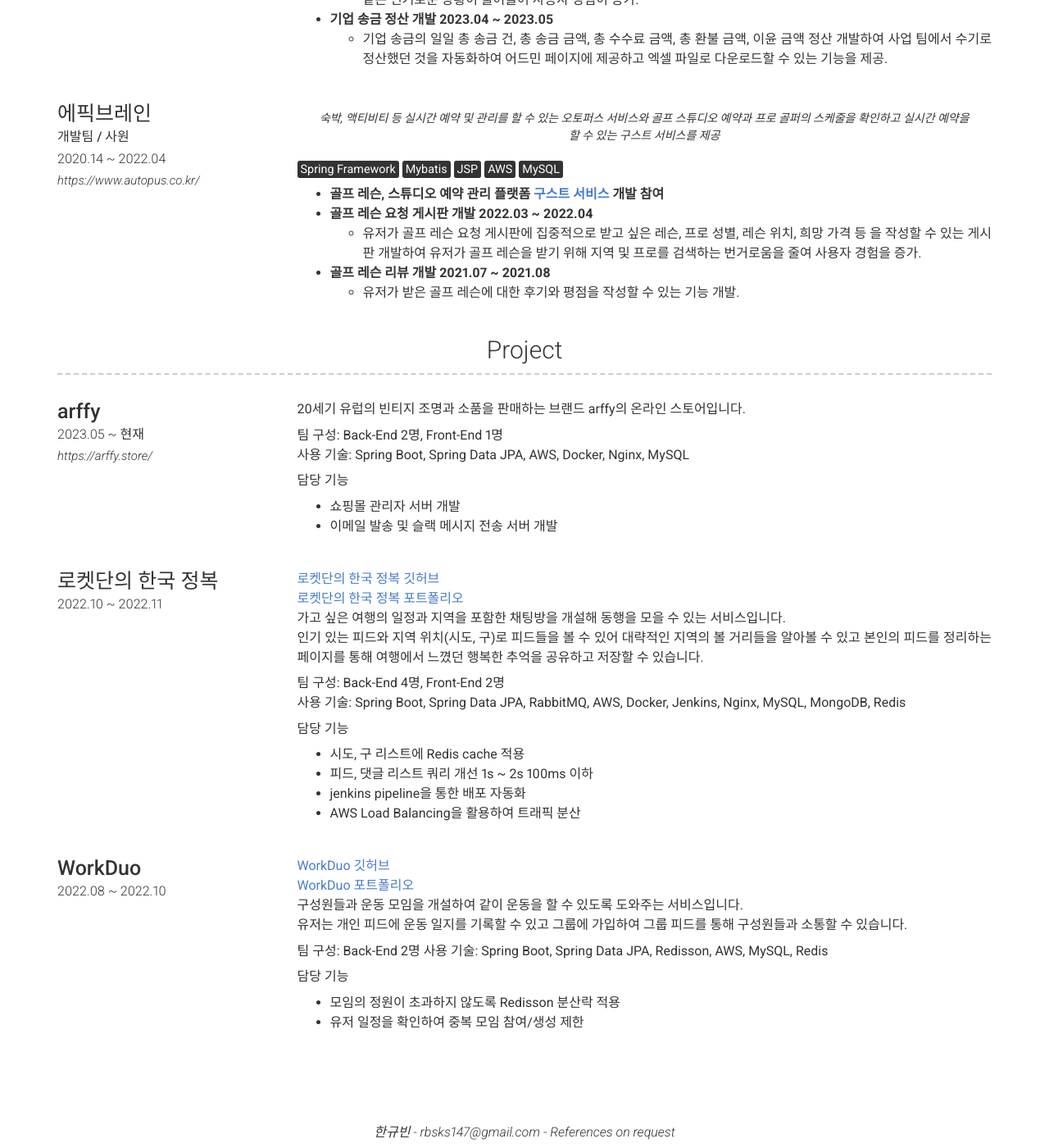
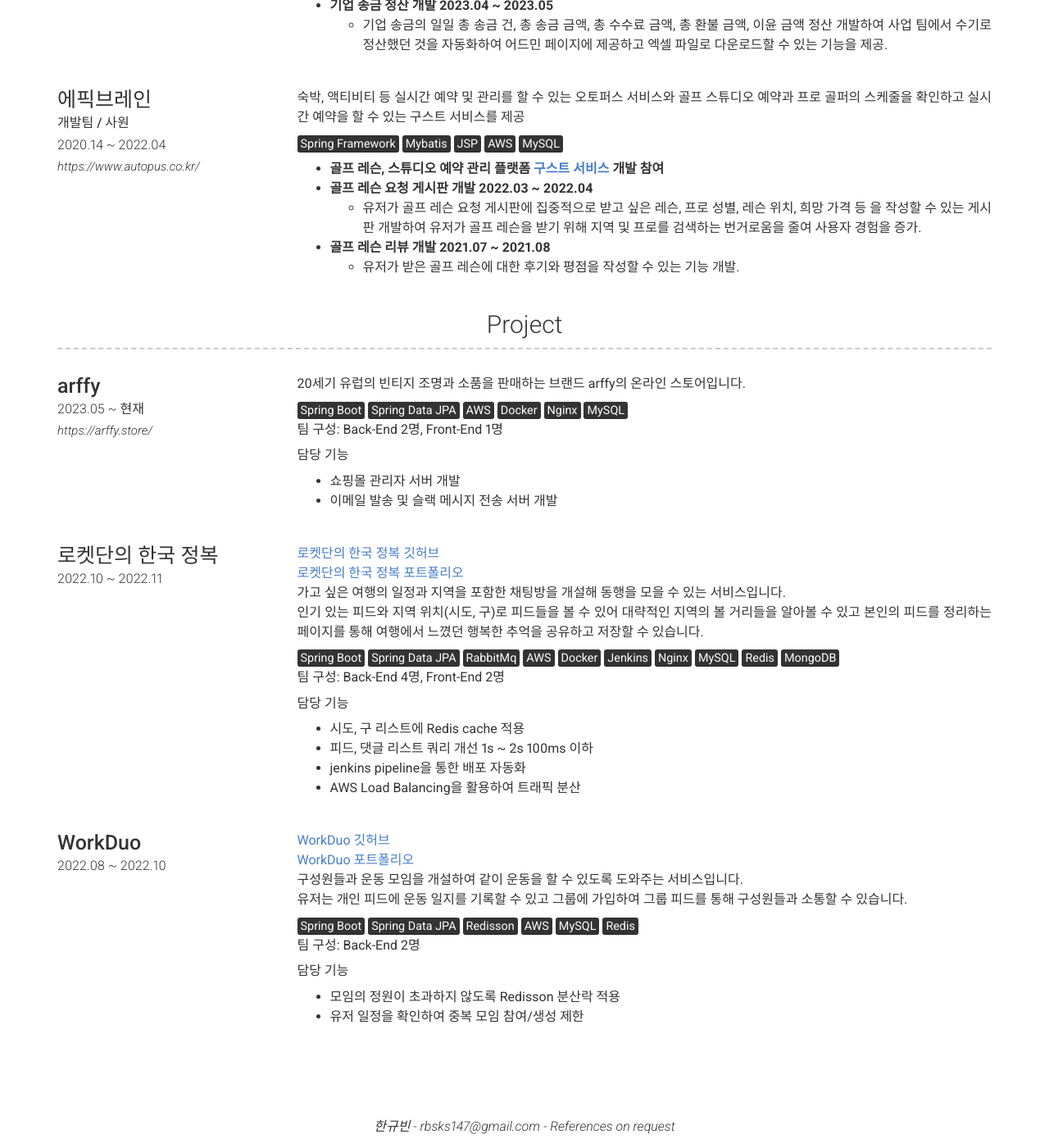
Before and after one commit to rbsks/rbsks.github.io, a Jekyll site: the page built from index.md, in a window 1280 px wide and 1400 px high, scrolled down 1058 px. Shown: the whole window at 82% size. Built offline with Jekyll 4.4.1, drawn with Linux system fonts in a browser that asks for light colours; nearby versions of some CDN libraries.

Commit message:
Update _config.yml

```diff
--- a/_config.yml
+++ b/_config.yml
@@ -66,9 +66,10 @@ content:
         sub_title: 기업 송금 개발팀 / 사원
         caption: 2022.12 ~ 현재 재직중
         link: https://www.hanpass.com/
-        quote: >
+        description: | # this will include new lines to allow paragraphs
           전세계 200여 개국으로 간편하게 송금이 가능한 해외송금 서비스 제공
-        description: | # this will include new lines to allow paragraphs
+
+
           <mark>Spring Boot</mark> <mark>Spring Data JPA</mark> <mark>Thymeleaf</mark> <mark>RabbitMQ</mark> <mark>Jenkins</mark> <mark>Nginx</mark> <mark>MariaDB</mark>
           - __JAVA 11에서 TLS 1.3 인증 실패 이슈로 인한 빌드 버전 업데이트 2023.11 ~ 2023.11__
             - JAVA 11에서 TLS 1.3 인증 시 동일한 PSK 사용으로 인해 TLS 인증이 실패하는 이슈가 발생하여 예외 메시지를 파악 후 JAVA 11.0.3 미만 버전에서 발생하는 이슈임을 확인.
@@ -87,9 +88,10 @@ content:
         sub_title: 개발팀 / 사원
         caption: 2020.14 ~ 2022.04
         link: https://www.autopus.co.kr/
-        quote: >
+        description: | # this will include new lines to allow paragraphs
           숙박, 액티비티 등 실시간 예약 및 관리를 할 수 있는 오토퍼스 서비스와 골프 스튜디오 예약과 프로 골퍼의 스케줄을 확인하고 실시간 예약을 할 수 있는 구스트 서비스를 제공
-        description: | # this will include new lines to allow paragraphs
+
+
           <mark>Spring Framework</mark> <mark>Mybatis</mark> <mark>JSP</mark> <mark>AWS</mark> <mark>MySQL</mark>
           - __골프 레슨, 스튜디오 예약 관리 플랫폼 [구스트 서비스](https://goost.co/) 개발 참여__
           - __골프 레슨 요청 게시판 개발 2022.03 ~ 2022.04__
@@ -109,8 +111,9 @@ content:
           20세기 유럽의 빈티지 조명과 소품을 판매하는 브랜드 arffy의 온라인 스토어입니다.
 
 
+
+          <mark>Spring Boot</mark> <mark>Spring Data JPA</mark> <mark>AWS</mark> <mark>Docker</mark> <mark>Nginx</mark> <mark>MySQL</mark>
           팀 구성: Back-End 2명, Front-End 1명
-          사용 기술: Spring Boot, Spring Data JPA, AWS, Docker, Nginx, MySQL
 
           담당 기능
           - 쇼핑몰 관리자 서버 개발
@@ -126,8 +129,9 @@ content:
           인기 있는 피드와 지역 위치(시도, 구)로 피드들을 볼 수 있어 대략적인 지역의 볼 거리들을 알아볼 수 있고 본인의 피드를 정리하는 페이지를 통해 여행에서 느꼈던 행복한 추억을 공유하고 저장할 수 있습니다.
 
 
+
+          <mark>Spring Boot</mark> <mark>Spring Data JPA</mark> <mark>RabbitMq</mark> <mark>AWS</mark> <mark>Docker</mark> <mark>Jenkins</mark> <mark>Nginx</mark> <mark>MySQL</mark> <mark>Redis</mark> <mark>MongoDB</mark>
           팀 구성: Back-End 4명, Front-End 2명
-          사용 기술: Spring Boot, Spring Data JPA, RabbitMQ, AWS, Docker, Jenkins, Nginx, MySQL, MongoDB, Redis
 
           담당 기능
           - 시도, 구 리스트에 Redis cache 적용
@@ -145,8 +149,8 @@ content:
           유저는 개인 피드에 운동 일지를 기록할 수 있고 그룹에 가입하여 그룹 피드를 통해 구성원들과 소통할 수 있습니다.
 
 
+          <mark>Spring Boot</mark> <mark>Spring Data JPA</mark> <mark>Redisson</mark> <mark>AWS</mark> <mark>MySQL</mark> <mark>Redis</mark>
           팀 구성: Back-End 2명
-          사용 기술: Spring Boot, Spring Data JPA, Redisson, AWS, MySQL, Redis
 
           담당 기능
           - 모임의 정원이 초과하지 않도록 Redisson 분산락 적용
```
